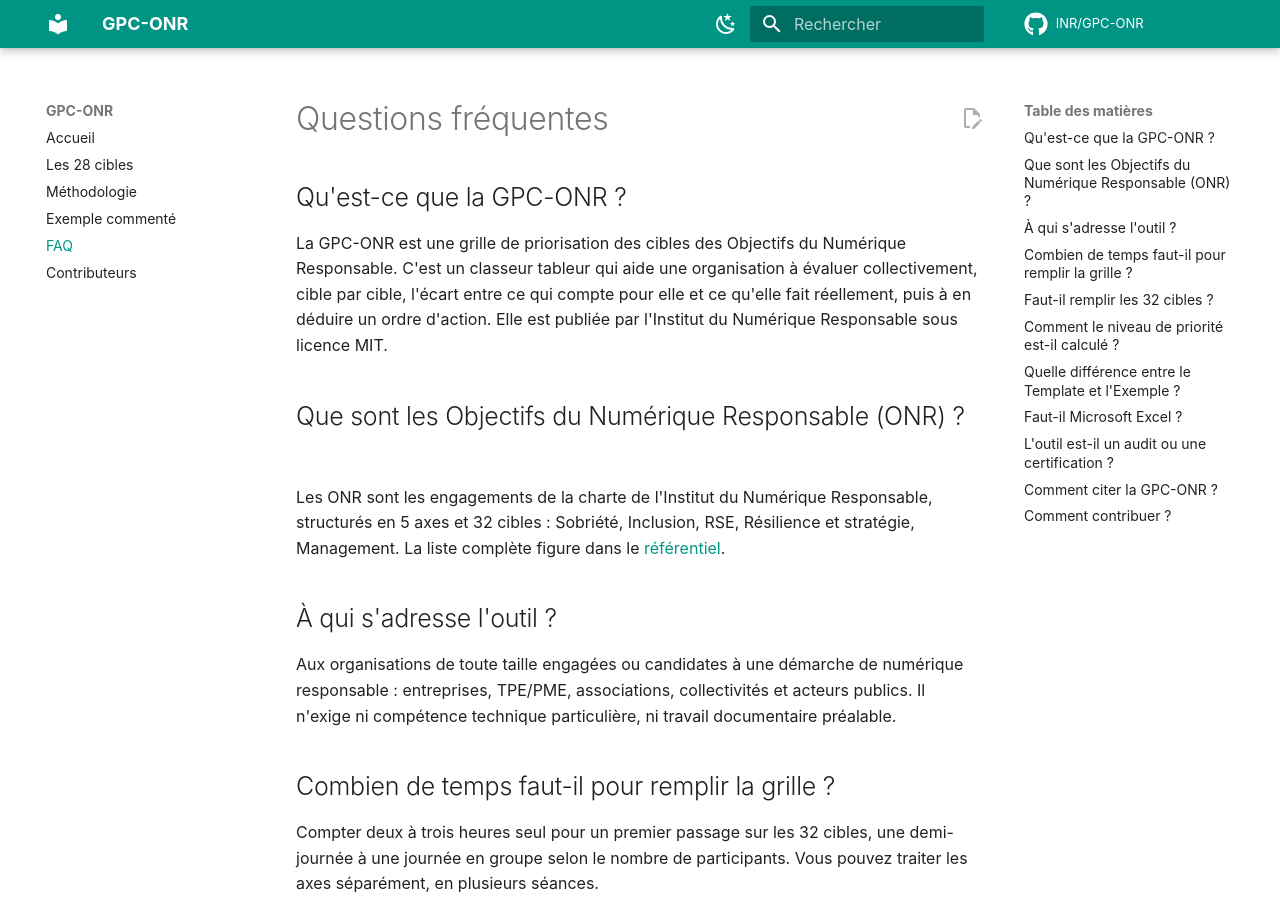
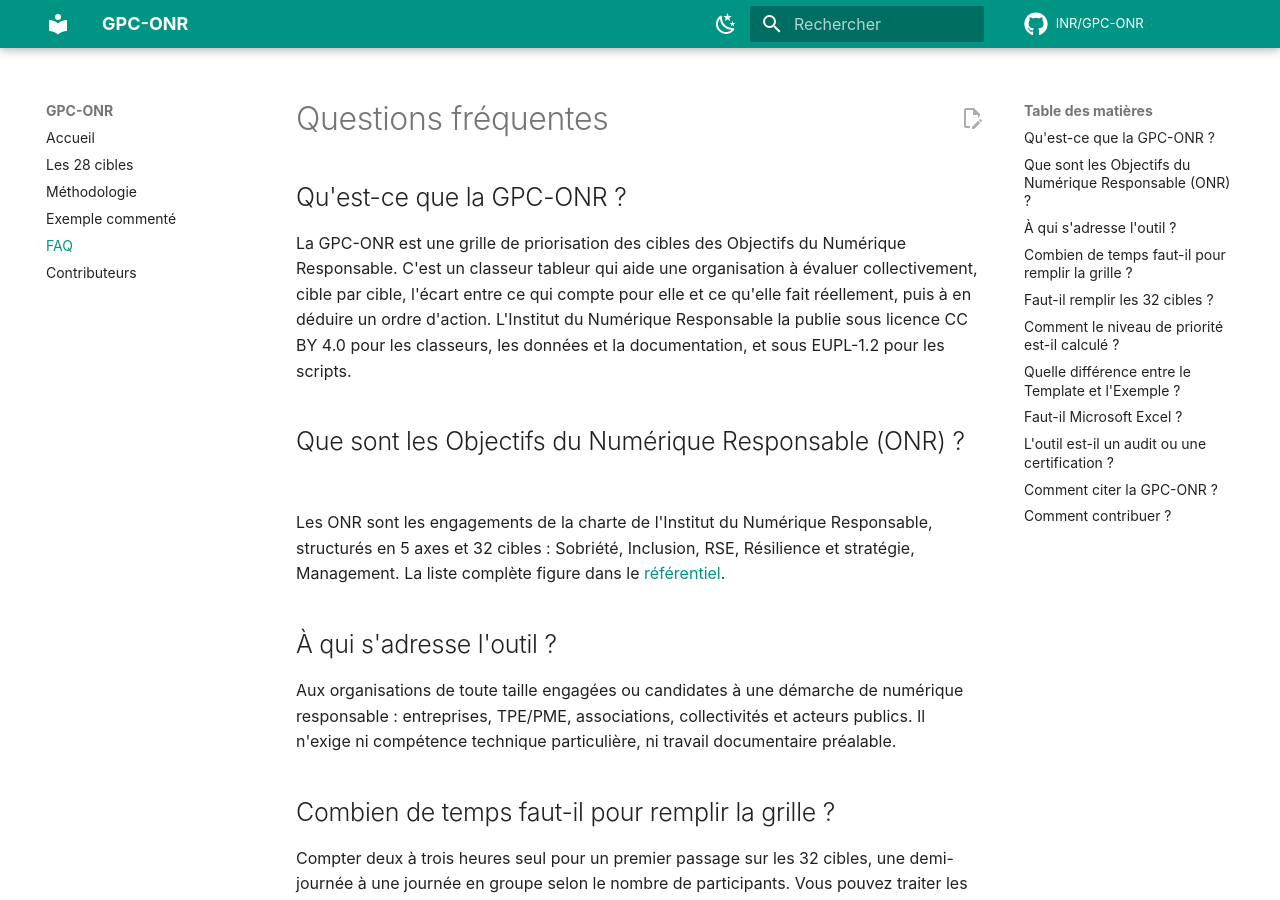
Before and after one commit to Institut-du-Numerique-Responsable/GPC-ONR, an MkDocs documentation site: the page built from docs/faq.md, in a window 1280 px wide and 900 px high. Built offline with MkDocs 1.6.1 and Material for MkDocs 9.7.7, drawn with Linux system fonts in a browser that asks for light colours; comment, search, counter and statistics services are not loaded; some of the changed text lies outside the part shown.

Commit message:
Adopter les licences européennes EUPL-1.2 et CC BY 4.0 (#11)
* docs: alléger la rédaction de la page de présentation

Voix active, lecteur en sujet, sans middle dot dans les libellés.

Signed-off-by: Guillaume G. <guillaume.gallon@gmail.com>

* chore: adopter les licences européennes EUPL-1.2 et CC BY 4.0

CC BY 4.0 pour les classeurs, les données, la documentation et les médias ;
EUPL-1.2 pour les scripts, les workflows et la page de présentation.
Le texte MIT reste dans LICENSES/ pour les versions jusqu'à la 1.3.0.

Signed-off-by: Guillaume G. <guillaume.gallon@gmail.com>

---------

Signed-off-by: Guillaume G. <guillaume.gallon@gmail.com>

```diff
--- a/docs/faq.md
+++ b/docs/faq.md
@@ -2,7 +2,7 @@
 
 ## Qu'est-ce que la GPC-ONR ?
 
-La GPC-ONR est une grille de priorisation des cibles des Objectifs du Numérique Responsable. C'est un classeur tableur qui aide une organisation à évaluer collectivement, cible par cible, l'écart entre ce qui compte pour elle et ce qu'elle fait réellement, puis à en déduire un ordre d'action. Elle est publiée par l'Institut du Numérique Responsable sous licence MIT.
+La GPC-ONR est une grille de priorisation des cibles des Objectifs du Numérique Responsable. C'est un classeur tableur qui aide une organisation à évaluer collectivement, cible par cible, l'écart entre ce qui compte pour elle et ce qu'elle fait réellement, puis à en déduire un ordre d'action. L'Institut du Numérique Responsable la publie sous licence CC BY 4.0 pour les classeurs, les données et la documentation, et sous EUPL-1.2 pour les scripts.
 
 ## Que sont les Objectifs du Numérique Responsable (ONR) ?
 
--- a/llms.txt
+++ b/llms.txt
@@ -2,7 +2,7 @@
 
 > Outil libre d'auto-évaluation et de priorisation participative, publié par l'Institut du Numérique Responsable (INR), qui aide une organisation à classer les 32 cibles des Objectifs du Numérique Responsable (ONR) par ordre d'intervention, en croisant l'importance de chaque cible et la performance actuelle de l'organisation.
 
-Site public : https://institut-du-numerique-responsable.github.io/GPC-ONR/ · Éditeur : Institut du Numérique Responsable (https://institutnr.org) · Licence : MIT · Langue : français · Format : classeur `.xlsx` + données ouvertes JSON/CSV.
+Site public : https://institut-du-numerique-responsable.github.io/GPC-ONR/ · Éditeur : Institut du Numérique Responsable (https://institutnr.org) · Licences : CC BY 4.0 (classeurs, données, documentation) et EUPL-1.2 (scripts) · Langue : français · Format : classeur `.xlsx` + données ouvertes JSON/CSV.
 
 La GPC-ONR ne délivre ni score de conformité ni label. Elle produit un classement des cibles en sept niveaux d'intervention, de « urgente » à « non pertinente », à partir de deux notes saisies collectivement : l'importance de la cible (0 à 3) et la performance actuelle (1 à 4).
 
@@ -31,4 +31,4 @@ La GPC-ONR ne délivre ni score de conformité ni label. Elle produit un classem
 - [CONTRIBUTING.md](CONTRIBUTING.md) : guide de contribution et Certificat d'Origine du Développeur (DCO).
 - [CONTRIBUTORS.md](CONTRIBUTORS.md) : contributeurs de la GPC-ONR.
 - [CHANGELOG.md](CHANGELOG.md) : journal des modifications.
-- [LICENSE](LICENSE) : licence MIT.
+- [LICENSE](LICENSE) : licence EUPL-1.2 des scripts ; [LICENSES/CC-BY-4.0.txt](LICENSES/CC-BY-4.0.txt) : licence CC BY 4.0 des classeurs, données et documentation.
--- a/mkdocs.yml
+++ b/mkdocs.yml
@@ -6,7 +6,8 @@ site_description: >-
 site_url: https://institut-du-numerique-responsable.github.io/GPC-ONR/
 site_author: Institut du Numérique Responsable
 copyright: >-
-  Publié sous licence MIT par l'Institut du Numérique Responsable
+  Publié par l'Institut du Numérique Responsable : contenus sous CC BY 4.0,
+  scripts sous EUPL-1.2
 repo_url: https://github.com/Institut-du-Numerique-Responsable/GPC-ONR
 repo_name: INR/GPC-ONR
 edit_uri: edit/main/docs/
```
Also changed, not shown: CHANGELOG.md (+6 -0 lines), README.md (+13 -4 lines), docs/presentation.html (+19 -19 lines), docs/referentiel-onr.md (+1 -1 lines), 5 other files.
